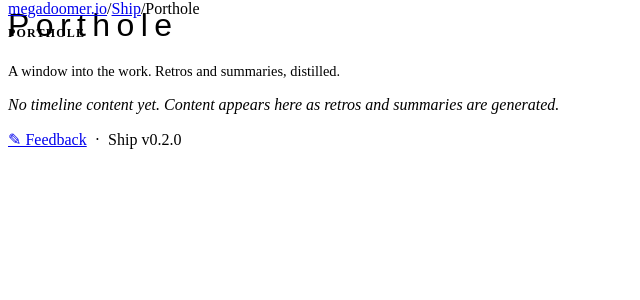
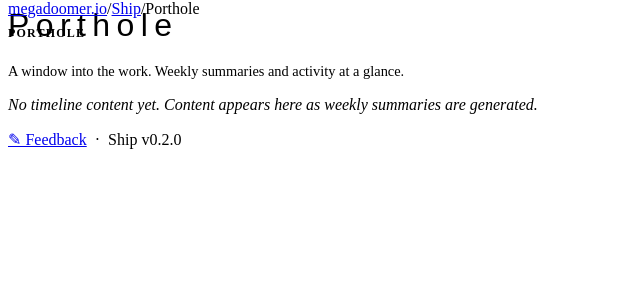
Before and after one commit to megadoomer-io/ship, a Python web app: template src/ship/templates/porthole.html in a window 1280 px wide. Shown: the part 50-350 px from the top of the page, without its empty margins (0-640 px from the left). Run offline with Jinja, Linux system fonts and the light colour scheme; the template is opened without the code that fills it, so the values that code supplies are empty; some web fonts are replaced.

Commit message:
feat: deduplicate retro content between Porthole and Captain's Log
Porthole now shows weekly summaries only (activity log). Captain's Log
is the dedicated retro view. Removes content overlap where retros
appeared in both views. Closes #8.

Co-Authored-By: Claude Opus 4.6 (1M context) <noreply@anthropic.com>

```diff
--- a/src/ship/templates/porthole.html
+++ b/src/ship/templates/porthole.html
@@ -4,7 +4,7 @@
 
 {% block content %}
 <h1 class="page-heading" data-irken="Porthole">Porthole</h1>
-<p class="page-blurb">A window into the work. Retros and summaries, distilled.</p>
+<p class="page-blurb">A window into the work. Weekly summaries and activity at a glance.</p>
 
 {% if timeline %}
 <div id="timeline-container">
@@ -12,7 +12,7 @@
 </div>
 {% else %}
 <section class="card">
-    <p class="text-muted">No timeline content yet. Content appears here as retros and summaries are generated.</p>
+    <p class="text-muted">No timeline content yet. Content appears here as weekly summaries are generated.</p>
 </section>
 {% endif %}
 {% endblock %}
```
Also changed, not shown: AGENTS.md (+1 -1 lines), tests/test_content.py (+4 -3 lines).
